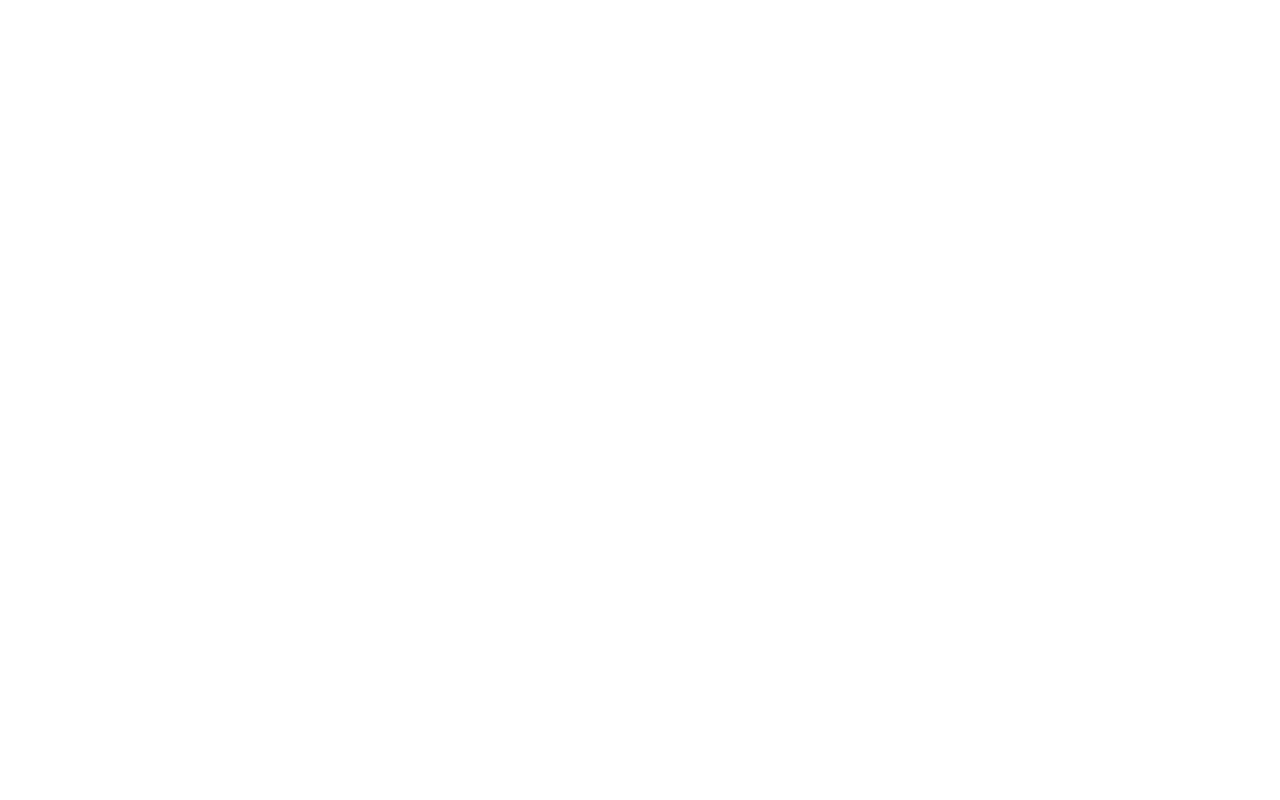
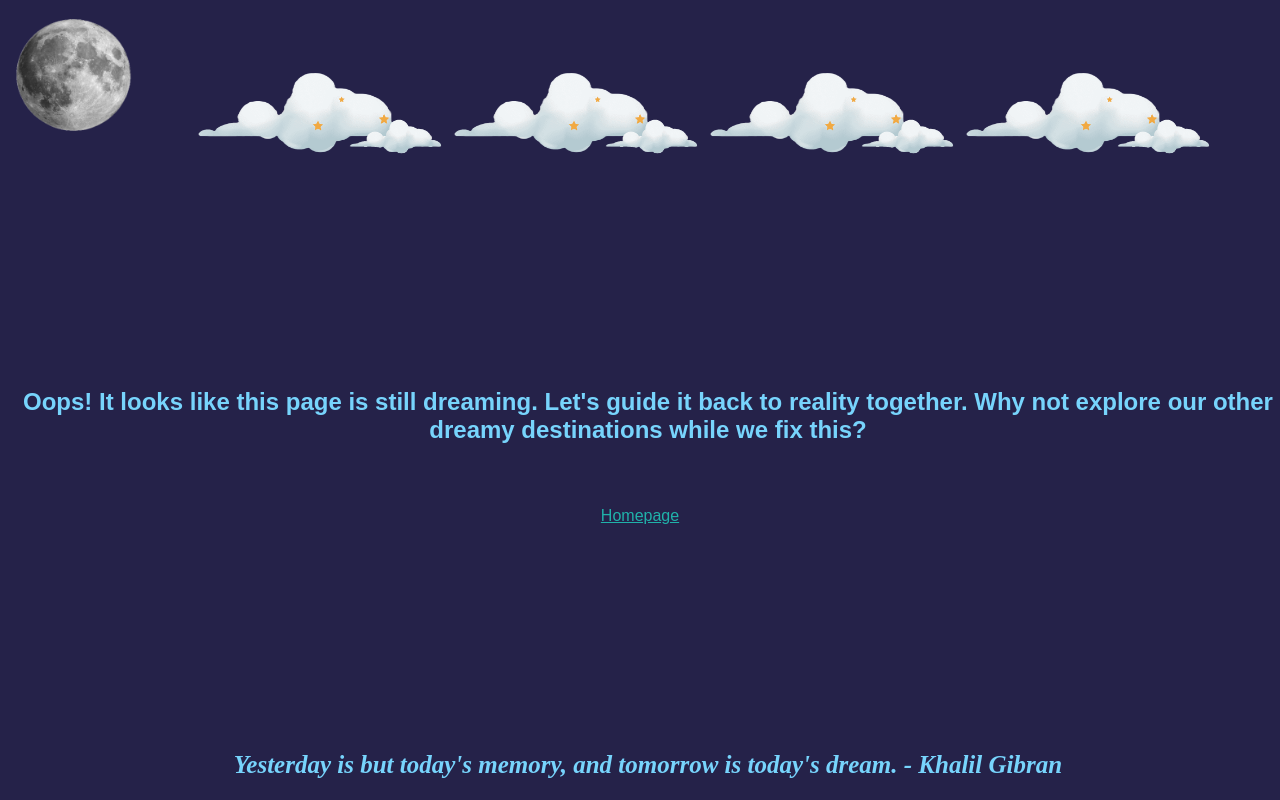
Before and after one commit to Wendell-Mutia/P04, a plain HTML site: page 404.html in a window 1280 px wide. Drawn offline with Linux system fonts and the light colour scheme.

Commit message:
404 update

```diff
--- a/404.html
+++ b/404.html
@@ -1,17 +1,105 @@
 <!DOCTYPE html>
 <html lang="en">
+
 <head>
     <meta charset="UTF-8">
     <meta http-equiv="X-UA-Compatible" content="IE=edge">
     <meta name="viewport" content="width=device-width, initial-scale=1.0">
     <title>404 Page</title>
+
+    <style>
+        body {
+            background-color: #252249;
+            font-family: Arial, sans-serif;
+            color: #77D4FC;
+            text-align: center;
+        }
+
+        h1 {
+            font-size: 24px;
+            text-align: center;
+            position: absolute;
+            top: 50%;
+            transform: translateY(-50%);
+            width: 100%;
+        }
+
+        h2 {
+            font-family: 'Times New Roman', Times, serif;
+            font-style: italic ;
+            font-size: 25px;
+            text-align: center;
+            position: absolute;
+            bottom: 0;
+            width: 100%;
+        }
+
+        .moon {
+            position: absolute;
+            height: 150px;
+            width: 150px;
+            top: 0%;
+            left: 0%
+        }
+
+        .cloud1 {
+            position: absolute;
+            height: 250px;
+            width: 250px;
+            top: 0%;
+            left: 15%;
+        }
+
+        .cloud2 {
+            position: absolute;
+            height: 250px;
+            width: 250px;
+            top: 0%;
+            left: 35%;
+        }
+
+        .cloud3 {
+            position: absolute;
+            height: 250px;
+            width: 250px;
+            top: 0%;
+            left: 55%;
+        }
+
+        .cloud4 {
+            position: absolute;
+            height: 250px;
+            width: 250px;
+            top: 0%;
+            left: 75%;
+        }
+
+        .homepage {
+            position: absolute;
+            bottom: 275px;
+            left: 50%;
+            transform: translateX(-50%);
+            color: white;
+        }
+    </style>
 </head>
 
+<body>
+    <h1>Oops! It looks like this page is still dreaming. Let's guide it back to reality together. Why not explore our
+        other dreamy destinations while we fix this?</h1>
 
-<body>
+    <h2>Yesterday is but today's memory, and tomorrow is today's dream. - Khalil Gibran</h2>
+
+    <img src="moonIMG (1).png" class="moon">
+    <img src="cloudStar.png" class="cloud1">
+    <img src="cloudStar.png" class="cloud2">
+    <img src="cloudStar.png" class="cloud3">
+    <img src="cloudStar.png" class="cloud4">
 
 
+
+
+    <a href="homepage.html" style="color:lightseagreen" class="homepage">Homepage</a>
 </body>
 
-
 </html>
```
Also changed, not shown: cloudStar.png (added), moonIMG (1).png (added), 1 other file.
